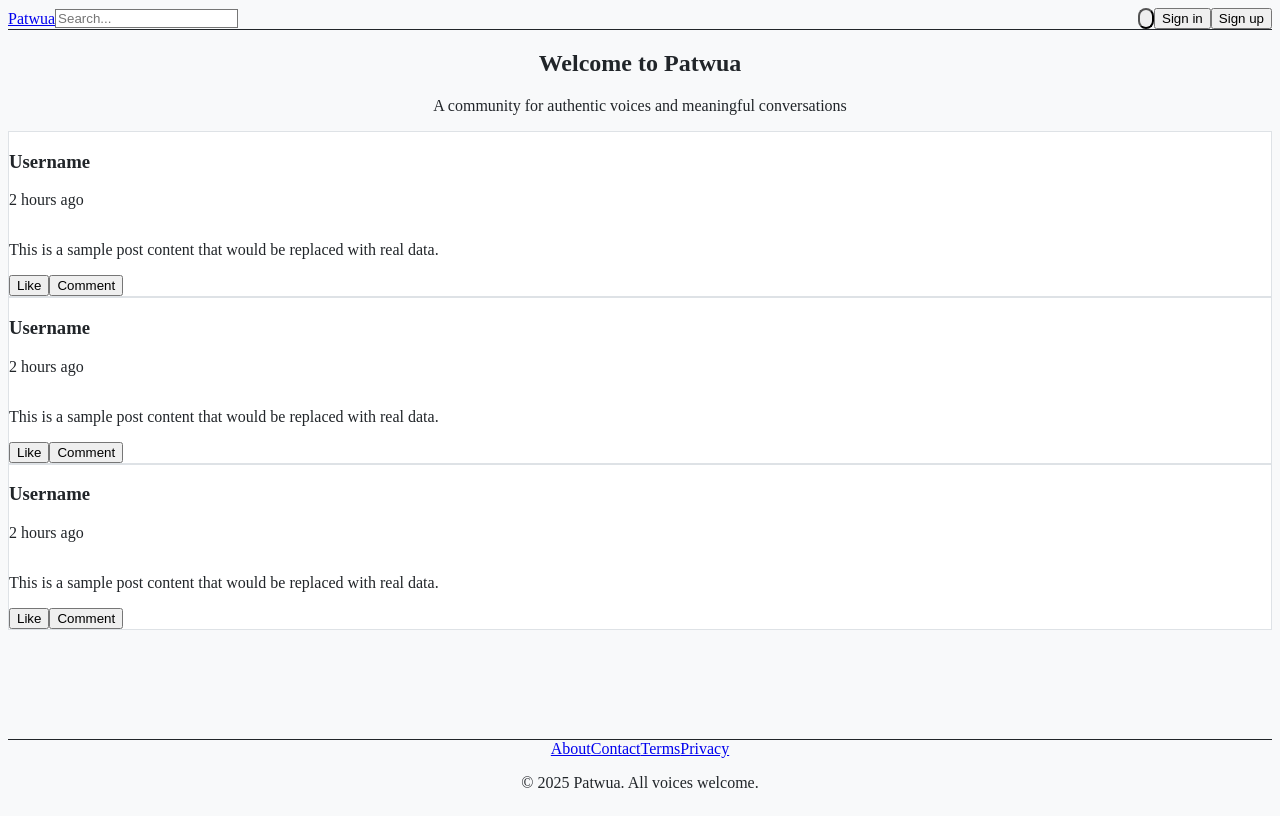
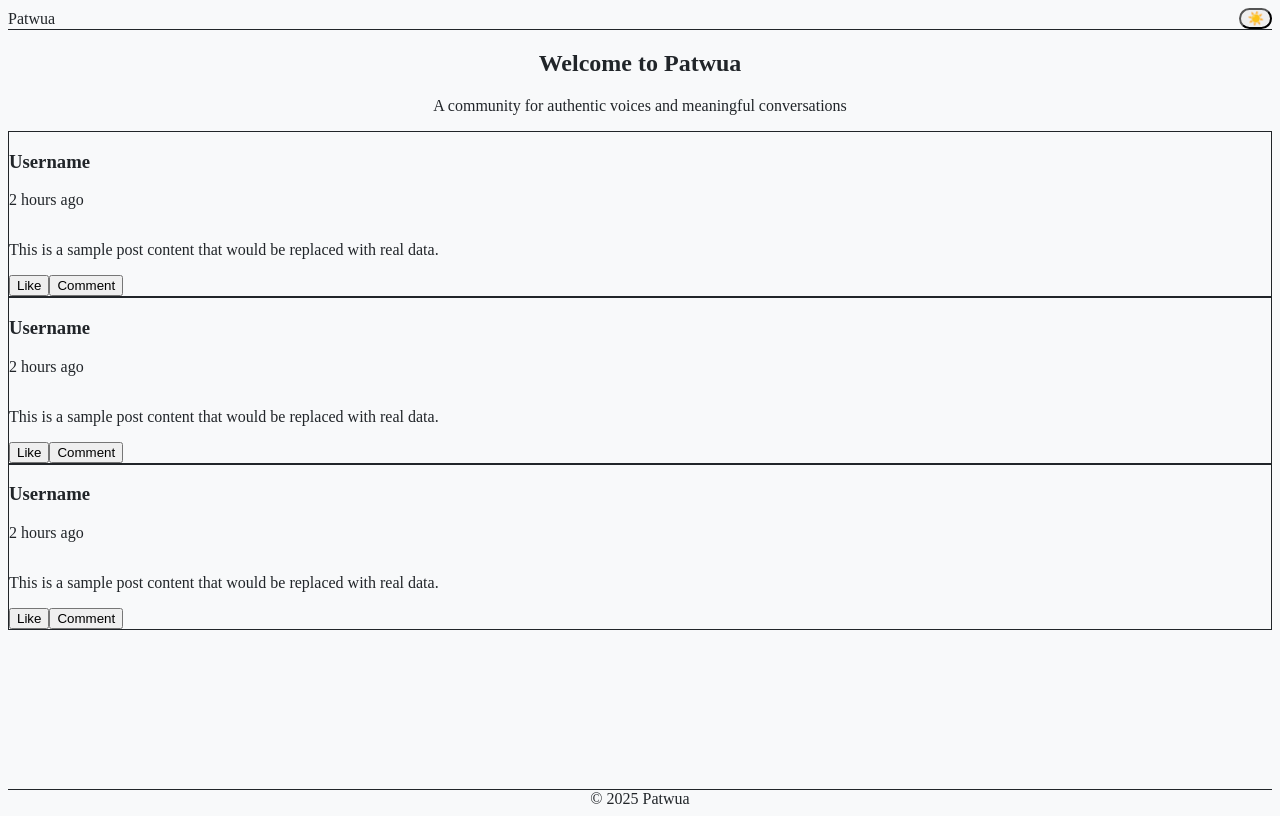
Before and after one commit to patwua/PatwuaORG, a React (Vite) app in the folder client/: page / in a window 1280 px wide. Built offline with nearby package versions, Linux system fonts and the light colour scheme.

Commit message:
feat: add basic layout components and post card styling

```diff
--- a/client/src/components/PostCard.tsx
+++ b/client/src/components/PostCard.tsx
@@ -1,6 +1,7 @@
 export default function PostCard() {
   return (
-    <div className="card rounded-lg shadow-sm p-6 mb-6">
+    <article className="bg-white dark:bg-gray-800 rounded-lg shadow-md border border-gray-200 dark:border-gray-700 overflow-hidden mb-6">
+      <div className="p-6">
         <div className="flex items-center gap-3 mb-4">
           <div className="w-10 h-10 rounded-full bg-gray-300 dark:bg-gray-600"></div>
           <div>
@@ -18,5 +19,6 @@ export default function PostCard() {
           <button className="hover:text-blue-500">Comment</button>
         </div>
       </div>
+    </article>
   );
 }
--- a/client/src/components/layout/Footer.tsx
+++ b/client/src/components/layout/Footer.tsx
@@ -1,18 +1,9 @@
 export default function Footer() {
   return (
-    <footer className="bg-card border-t py-6">
-      <div className="container mx-auto px-4">
-        <div className="flex flex-wrap justify-center gap-6 mb-4">
-          {['About', 'Contact', 'Terms', 'Privacy'].map((item) => (
-            <a key={item} href="#" className="text-sm text-text-light hover:text-primary">
-              {item}
-            </a>
-          ))}
-        </div>
-        <p className="text-center text-sm text-text-light">
-          © {new Date().getFullYear()} Patwua. All voices welcome.
-        </p>
+    <footer className="bg-white dark:bg-gray-900 border-t border-gray-200 dark:border-gray-700 py-6">
+      <div className="container mx-auto px-4 text-center text-gray-600 dark:text-gray-400">
+        © {new Date().getFullYear()} Patwua
       </div>
     </footer>
-  )
+  );
 }
--- a/client/src/components/layout/Header.tsx
+++ b/client/src/components/layout/Header.tsx
@@ -1,21 +1,12 @@
-import Logo from '../common/Logo'
-import SearchBar from '../common/SearchBar'
-import ThemeToggle from '../common/ThemeToggle'
-import AuthButtons from '../common/AuthButtons'
-
 export default function Header() {
   return (
-    <header className="sticky top-0 z-50 bg-card shadow-sm border-b">
-      <div className="container mx-auto px-4 py-3 flex items-center justify-between">
-        <div className="flex items-center gap-4">
-          <Logo />
-          <SearchBar />
-        </div>
-        <div className="flex items-center gap-4">
-          <ThemeToggle />
-          <AuthButtons />
-        </div>
+    <header className="bg-white dark:bg-gray-900 border-b border-gray-200 dark:border-gray-700">
+      <div className="container mx-auto px-4 py-3 flex justify-between items-center">
+        <div className="text-xl font-bold">Patwua</div>
+        <button className="p-2 rounded-full hover:bg-gray-100 dark:hover:bg-gray-800">
+          ☀️
+        </button>
       </div>
     </header>
-  )
+  );
 }
--- a/client/src/components/layout/Layout.tsx
+++ b/client/src/components/layout/Layout.tsx
@@ -1,17 +1,12 @@
-import { ThemeProvider } from '../../context/ThemeContext'
-import Header from './Header'
-import Footer from './Footer'
+import Header from './Header';
+import Footer from './Footer';
 
 export default function Layout({ children }: { children: React.ReactNode }) {
   return (
-    <ThemeProvider>
-      <div className="min-h-screen flex flex-col bg-bg text-text">
-        <Header />
-        <main className="flex-1 container mx-auto px-4 py-6">
-          {children}
-        </main>
-        <Footer />
-      </div>
-    </ThemeProvider>
-  )
+    <div className="min-h-screen flex flex-col">
+      <Header />
+      <main className="flex-1 py-4">{children}</main>
+      <Footer />
+    </div>
+  );
 }
```
Lines whose indentation alone changed are shown as unchanged.
